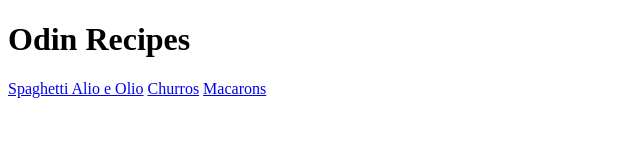
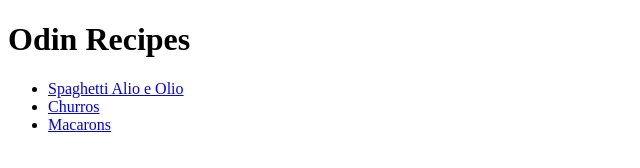
Before and after one commit to gabrielberluccidev/odin-recipes, a plain HTML site: page index.html in a window 1280 px wide. Shown: the whole page, without its empty margins (0-640 px from the left). Drawn offline with Linux system fonts and the light colour scheme.

Commit message:
refactor: unordered list to link to others pages

```diff
--- a/index.html
+++ b/index.html
@@ -7,8 +7,10 @@
 
   <body>
     <h1>Odin Recipes</h1>
-    <a href="./recipes/spaghetti.html">Spaghetti Alio e Olio</a>
-    <a href="./recipes/churros.html">Churros</a>
-    <a href="./recipes/macarons.html">Macarons</a>
+    <ul>
+      <li><a href="./recipes/spaghetti.html">Spaghetti Alio e Olio</a></li>
+      <li><a href="./recipes/churros.html">Churros</a></li>
+      <li><a href="./recipes/macarons.html">Macarons</a></li>
+    </ul>
   </body>
 </html>
```
